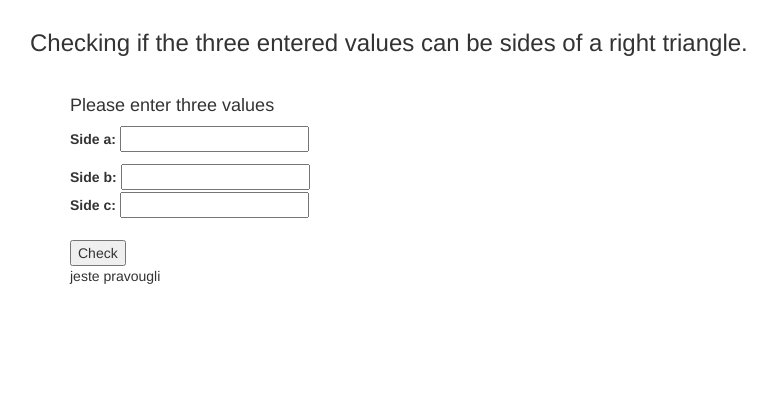
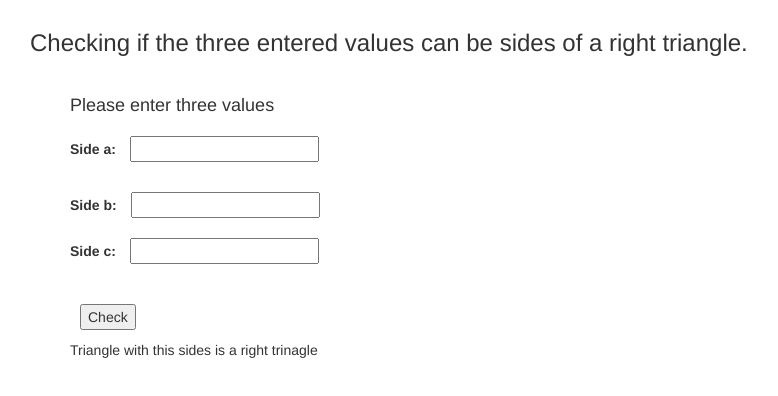
Before and after one commit to oberknezev/pythagoras, a plain HTML site: page index.html in a window 1280 px wide. Both pictures are taken after a click on the input "Check". Shown: the whole page, without its empty margins (0-778 px from the left). Drawn offline with nearby package versions, Linux system fonts and the light colour scheme.

Commit message:
small changes and translations

```diff
--- a/css/main.css
+++ b/css/main.css
@@ -1,3 +1,6 @@
 header h3 {
     margin: 30px;
 }
+input {
+    margin: 10px;
+}
--- a/js/main.js
+++ b/js/main.js
@@ -1,20 +1,18 @@
 function checkPyth(){
-    // alert("sve ok"); ovde proveravam da li je fcija povezana ok
     // debugger;
-    var inputA = document.getElementById("aSide").value; //zasto je ovde bitno staviti ' a ne "   ???
-    // alert(inputA);//provera da li je dobro uhvacen
+    var inputA = document.getElementById("aSide").value;
+
     if( isNaN(inputA)){
-           document.getElementById("aMessage").innerHTML = "unesi broj bre"; //ovo prepravi za kasnije
+           document.getElementById("aMessage").innerHTML = "Please enter a numeric value";
     }
     var inputB = document.getElementById("bSide").value;
     var inputC = document.getElementById("cSide").value;
-    // alert(inputA + ", " + inputB + ", " + inputC); //da bih predstavio tri varijable, svaku odvojenu zarezima
     var result = document.getElementById("result");
     debugger;
     if (inputA*inputA + inputB*inputB === inputC*inputC || inputB*inputB + inputC*inputC === inputA*inputA || inputA*inputA + inputC*inputC === inputB*inputB) {
-        result.innerHTML = "jeste pravougli";
+        result.innerHTML = "Triangle with this sides is a right trinagle";
     } else {
-        result.innerHTML = "nije pravougli";
+        result.innerHTML = "Triangle with this sides is NOT a right trinagle";
     }
 
 
```
